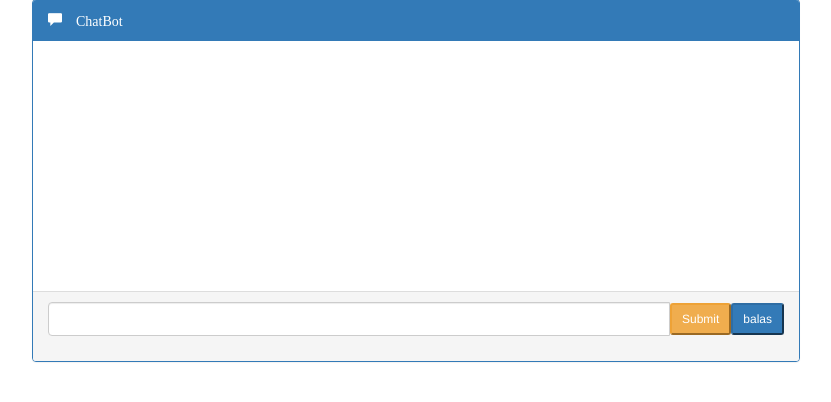
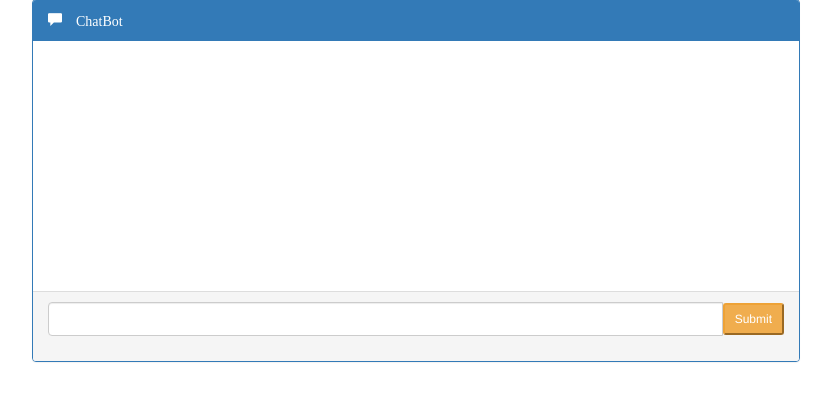
Before and after one commit to ibrahim4529/flask-chatbot, a Flask app: page / in a window 1280 px wide. Shown: the part 112-514 px from the top of the page, without its empty margins (224-1055 px from the left). Run offline with Flask 2, Linux system fonts and the light colour scheme; some libraries are stand-ins or nearby versions.

Commit message:
updtae template

```diff
--- a/templates/chat.html
+++ b/templates/chat.html
@@ -100,7 +100,6 @@
             <input type="text" id="chatmessage" name="chatmessage" class="form-control">
             <span class="input-group-btn">
                 <button type="button" class="btn-warning btn-sm col-10" id="btn-chat">Submit</button>
-                <button type="button" class="btn-primary btn-sm" id="bls">balas</button>
             </span>
         </div>
     </form>
```
